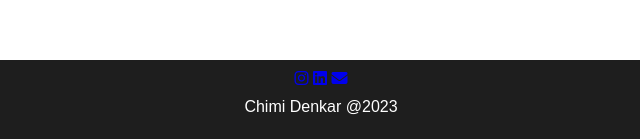
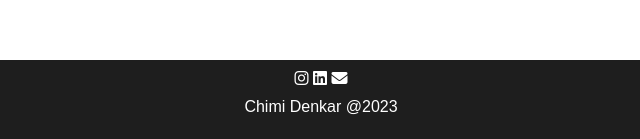
Before and after one commit to KezangLoday/Chimis_Den, a plain HTML site: page index.html in a window 1280 px wide. Shown: the part 658-797 px from the top of the page, 329-969 px from the left. Drawn offline with Linux system fonts and the light colour scheme.

Commit message:
white icons

```diff
--- a/styles/style.css
+++ b/styles/style.css
@@ -60,3 +60,7 @@ footer p {
   color: #fff;
   margin-top: 10px;
 }
+
+footer #social-icons i {
+  color: #fff; /* This sets the color to white */
+}
```
